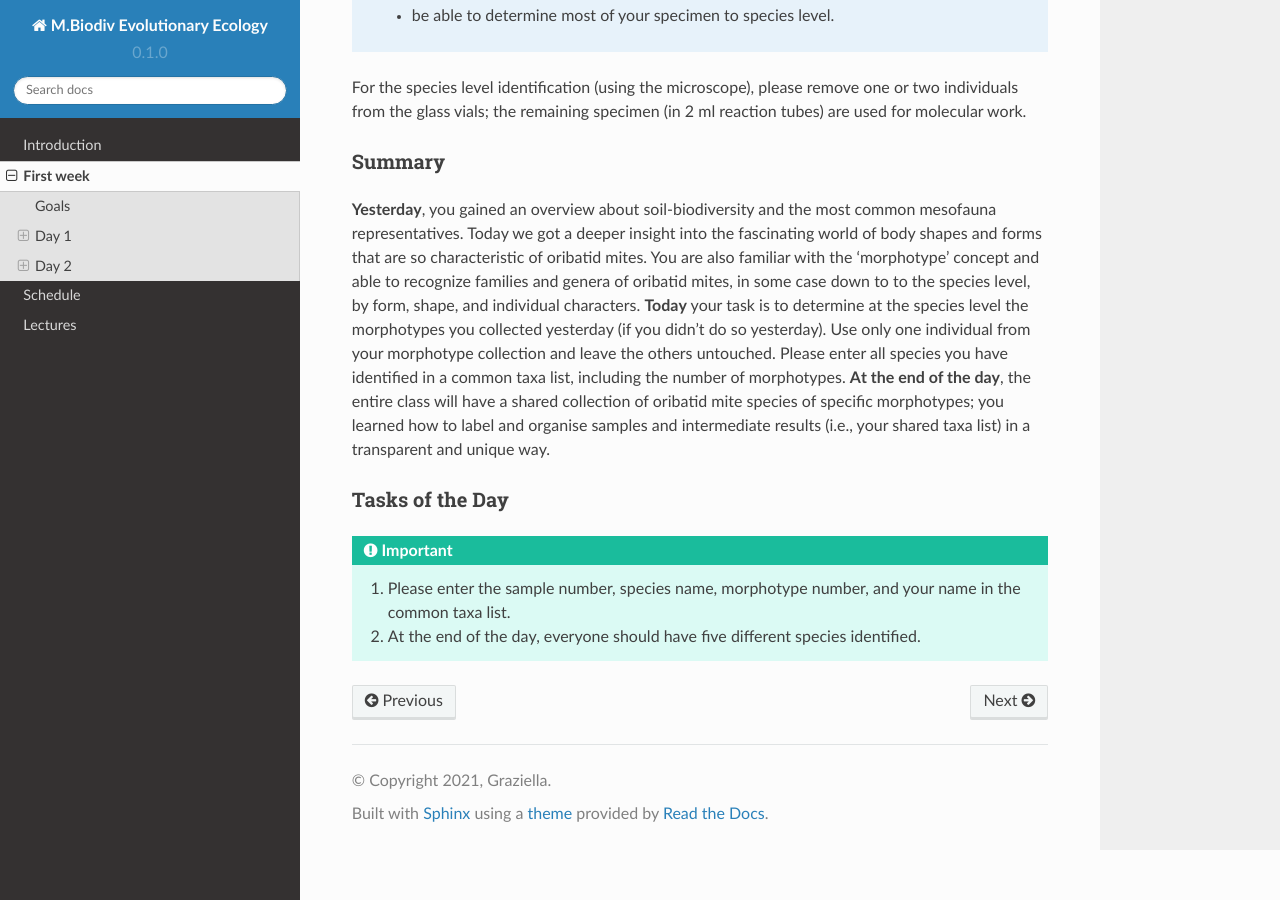
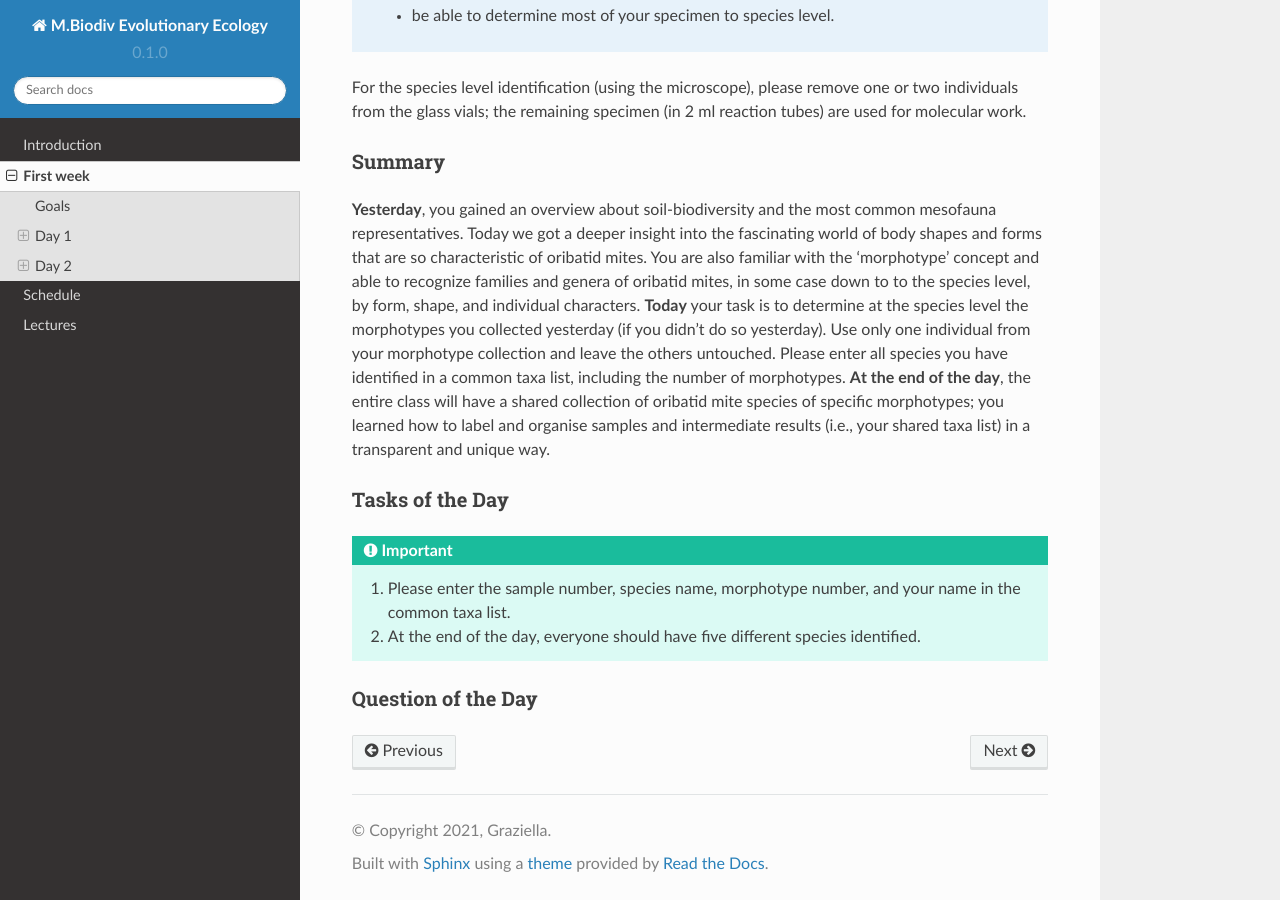
Before and after one commit to bheimbu/evolutionary_ecology, a Sphinx documentation site: the page built from docs/source/first_week.rst, in a window 1280 px wide and 900 px high, scrolled down 2592 px. Built offline with Sphinx 7.4.7 and the Read the Docs theme 2.0.0, drawn with Linux system fonts in a browser that asks for light colours; pages that are not in the unit, such as notebooks, are missing from menus.

Commit message:
Update first_week.rst

```diff
--- a/docs/source/first_week.rst
+++ b/docs/source/first_week.rst
@@ -76,3 +76,8 @@
 .. important::
     1. Please enter the sample number, species name, morphotype number, and your name in the common taxa list.
     2. At the end of the day, everyone should have five different species identified.
+
+Question of the Day
+^^^^^^^^^^^^^^^^^^^
+.. important
+    Why will we use the undetermined morphospecies for molecular work?
```
